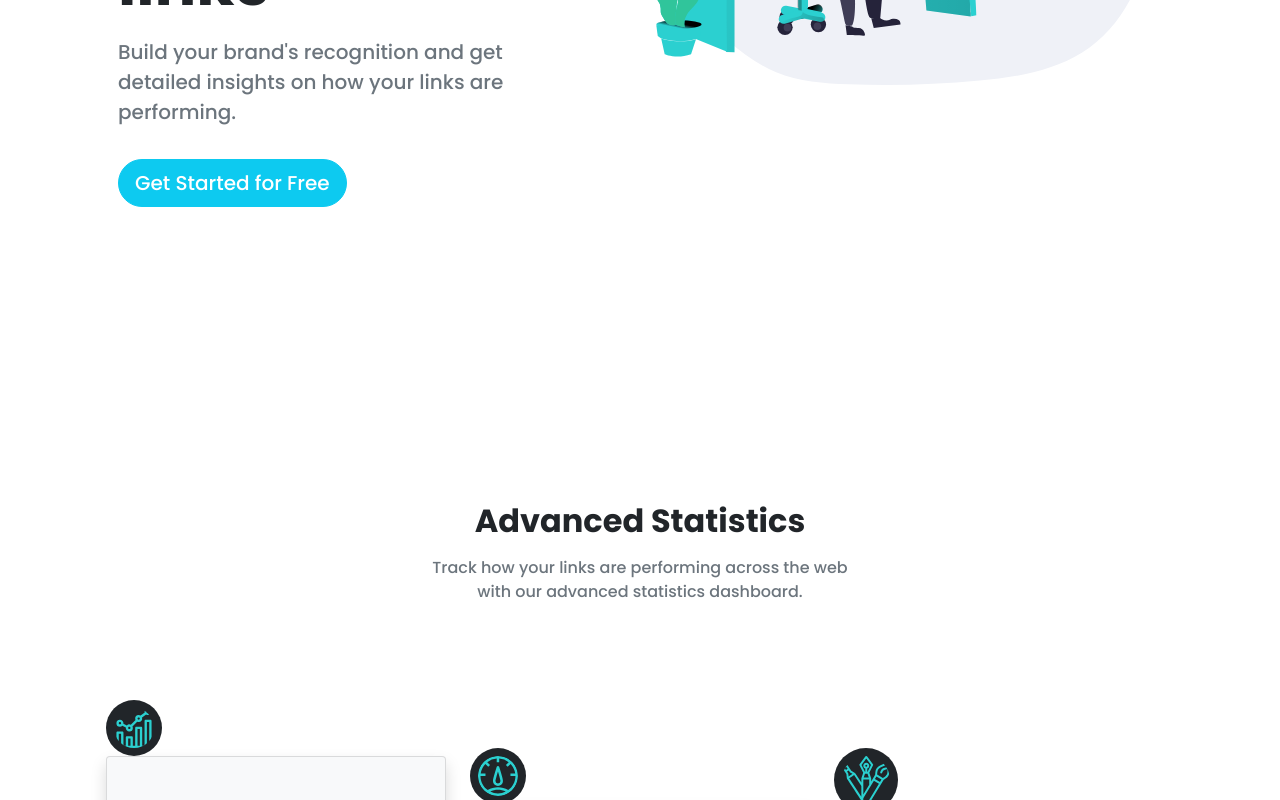
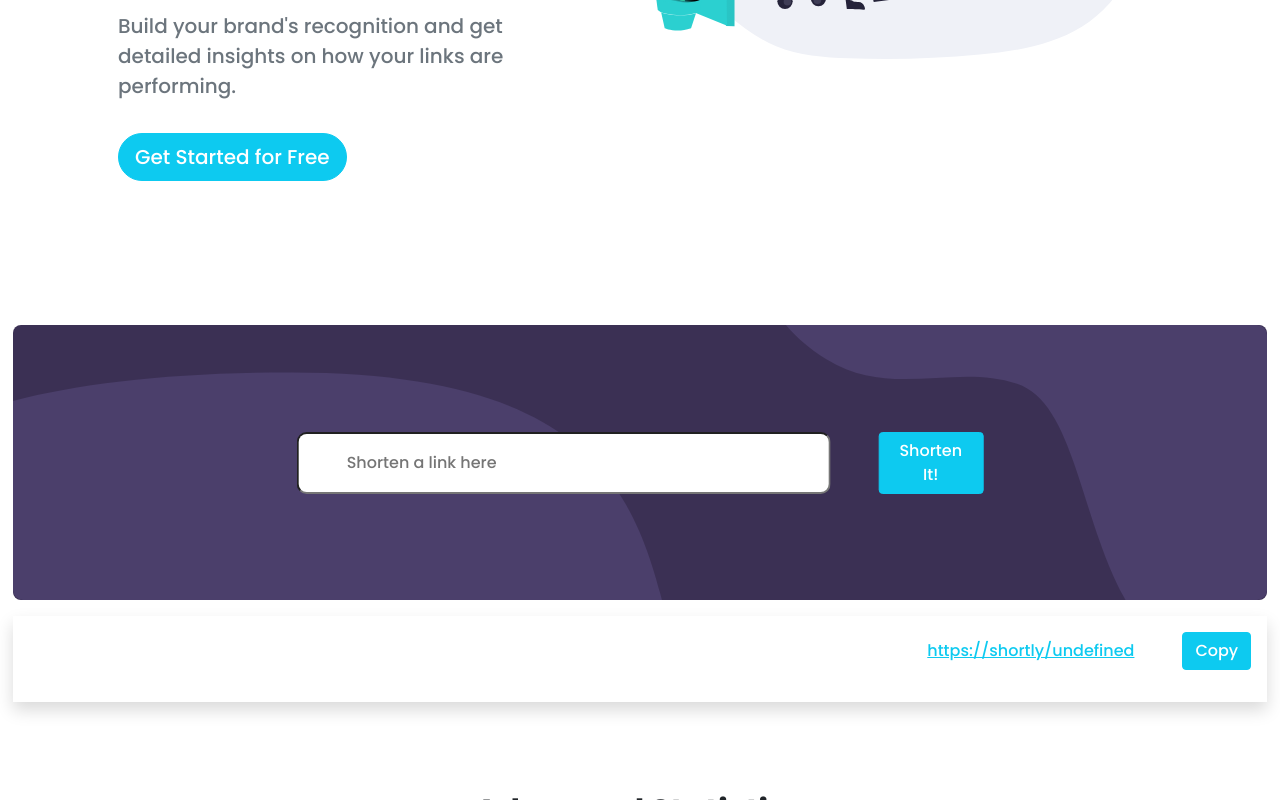
Before and after one commit to Kavyakavi09/Url-shortener-React-frontend, a React (Create React App) app: page / in a window 1280 px wide. Shown: the part 420-1220 px from the top of the page. Built offline with nearby package versions, Linux system fonts and the light colour scheme; the HTML template or start-up script is replaced by a standard one.

Commit message:
modified homepage

```diff
--- a/src/App.css
+++ b/src/App.css
@@ -34,6 +34,36 @@
   transform: translate(-50%, -50%);
 }
 
+.shortener {
+  background-color: hsl(257, 27%, 26%);
+  height: 17.188rem;
+  border-radius: 8px;
+  width: 98%;
+}
+
+.shortener img {
+  height: 17.188rem;
+  width: 100%;
+  border-radius: 10px;
+}
+
+.shortener .form {
+  position: absolute;
+  left: 50%;
+  top: 50%;
+  transform: translate(-50%, -50%);
+}
+
+.list {
+  list-style: none;
+}
+
+.input-box {
+  width: 550px !important;
+  border-radius: 10px;
+  outline: none;
+}
+
 @media only screen and (min-width: 320px) and (max-width: 430px) {
   .more-ft {
     font-size: 38px !important;
--- a/src/App.js
+++ b/src/App.js
@@ -6,6 +6,7 @@ import Home from './pages/Home';
 import Dashboard from './pages/Dashboard';
 
 import { BrowserRouter, Routes, Route } from 'react-router-dom';
+
 
 function App() {
   return (
--- a/src/components/Advanced.js
+++ b/src/components/Advanced.js
@@ -5,10 +5,12 @@ import fully from '../images/icon-fully-customizable.svg';
 
 function Advanced() {
   return (
-    <div className=''>
-      <div className='row'>
-        <div className='col-12 mx-auto'>
-          <h2 className='text-center fw-bold mb-3'>Advanced Statistics</h2>
+    <div className='mt-5 pt-5'>
+      <div className='row pt-5'>
+        <div className='col-12 mx-auto pt-5'>
+          <h2 className='text-center fw-bold mb-3 pt-5 pt-md-0'>
+            Advanced Statistics
+          </h2>
           <p className='text-center mb-5 text-secondary '>
             Track how your links are performing across the web <br /> with our
             advanced statistics dashboard.
--- a/src/components/ShowCase.js
+++ b/src/components/ShowCase.js
@@ -1,11 +1,12 @@
 import React from 'react';
+import { Link } from 'react-router-dom';
 import showcase from '../images/illustration-working.svg';
 
 function ShowCase() {
   return (
     <div>
-      <section className='mt-5'>
-        <div className='container mx-auto pt-5 min-vh-100'>
+      <section className='mt-5 mb-5 pt-5'>
+        <div className='container mx-auto pt-5'>
           <div className='row justify-content-md-space-between gap-5'>
             <div className='col-lg-5 pt-5 col-12 ps-4 ps-md-5 order-2 order-lg-1'>
               <h1 className='fw-bold more-ft'>More than just shorter links</h1>
@@ -14,9 +15,11 @@ function ShowCase() {
                 your links are performing.
               </p>
               <div className='text-center text-lg-start text-md-start'>
-                <button className='btn btn-info mt-3 text-white btn-lg rounded-pill mb-5 text-center'>
+                <Link
+                  to={'/dashboard'}
+                  className='btn btn-info mt-3 text-white btn-lg rounded-pill mb-5 text-center'>
                   Get Started for Free
-                </button>
+                </Link>
               </div>
             </div>
             <div className='col-lg-6 col-12 ps-4 ps-md-5 order-1 order-lg-2'>
--- a/src/pages/Dashboard.js
+++ b/src/pages/Dashboard.js
@@ -1,7 +1,7 @@
 import React from 'react';
 
 function Dashboard() {
-  return <div>Dashboard</div>;
+  return <div></div>;
 }
 
 export default Dashboard;
--- a/src/pages/Header.js
+++ b/src/pages/Header.js
@@ -7,7 +7,7 @@ function Header() {
   const [dash, setDash] = useState(false);
   return (
     <div>
-      <nav className='navbar navbar-expand-lg navbar-light bg-light ps-3'>
+      <nav className='navbar navbar-expand-lg navbar-light bg-light ps-3 fixed-top'>
         <div className='container'>
           <span className='navbar-brand mb-0 fs-2 fw-bold'>Shortly</span>
           <button
--- a/src/pages/Home.js
+++ b/src/pages/Home.js
@@ -3,11 +3,13 @@ import ShowCase from '../components/ShowCase';
 import Advanced from '../components/Advanced';
 import Boost from '../components/Boost';
 import Footer from '../components/Footer';
+import Shortener from '../pages/Shortener';
 
 function Home() {
   return (
     <div>
       <ShowCase />
+      <Shortener />
       <Advanced />
       <Boost />
       <Footer />
--- /dev/null
+++ b/src/pages/Shortener.js
@@ -0,0 +1,110 @@
+/* eslint-disable jsx-a11y/anchor-is-valid */
+import { useEffect, useState } from 'react';
+import bgMobile from '../images/bg-shorten-mobile.svg';
+import bgDesktop from '../images/bg-shorten-desktop.svg';
+import axios from 'axios';
+
+const getLocalStorage = () => {
+  let links = localStorage.getItem('links');
+
+  if (links) {
+    return JSON.parse(localStorage.getItem('links'));
+  } else {
+    return [];
+  }
+};
+
+export default function Shortener() {
+  const [longUrl, setLongUrl] = useState('');
+  const [links, setLinks] = useState(getLocalStorage());
+  const [buttonText, setButtonText] = useState('Copy');
+
+  const handleSubmit = (e) => {
+    e.preventDefault();
+
+    const shortenLink = async () => {
+      try {
+        let datas = await axios.post(
+          'https://shortly-urlshorten.herokuapp.com/api/createUrl',
+          { longUrl }
+        );
+
+        console.log(datas.data);
+
+        setLinks(datas.data);
+        setLongUrl('');
+      } catch (error) {
+        console.log(error);
+      }
+    };
+    shortenLink();
+  };
+
+  const handleCopy = () => {
+    navigator.clipboard.writeText(
+      `https://shortly-urlshorten.herokuapp.com/api/${links.shortUrl}`
+    );
+    setButtonText('Copied!');
+  };
+
+  // To load links when setting links in local storage
+  useEffect(() => {
+    localStorage.setItem('links', JSON.stringify(links));
+  }, [links]);
+
+  return (
+    <div className='pt-2 pt-md-5 mb-5 mb-md-0'>
+      <section className='shortener position-relative mx-auto mb-5'>
+        <picture>
+          <source media='(min-width: 768px)' srcSet={bgDesktop} />
+          <img src={bgMobile} alt='backround' />
+        </picture>
+
+        <form className='form mx-auto' onSubmit={handleSubmit}>
+          <div className='d-flex flex-column flex-md-row'>
+            <input
+              type='url'
+              placeholder='Shorten a link here'
+              className='py-2 px-5 mb-2 mb-md-0 input-box'
+              value={longUrl}
+              onChange={(e) => setLongUrl(e.target.value)}
+            />
+            <button
+              type='submit'
+              className='btn btn-info rounded-5 text-white ms-md-5'
+              onClick={handleSubmit}>
+              Shorten It!
+            </button>
+          </div>
+        </form>
+
+        <div className='d-flex flex-column align-items-center justify-content-center bg-white text-center flex-md-row justify-content-md-between p-3 mt-3 rounded-lg-5 shadow'>
+          <article className='long url' style={{ width: '20rem' }}>
+            <h6 className='mb-3 mb-md-0 text-break'>{links.longUrl}</h6>
+          </article>
+
+          <article>
+            <ul className='d-md-flex align-items-md-center list'>
+              <li className='me-md-5'>
+                <a
+                  className='text-info'
+                  href={`https://shortly-urlshorten.herokuapp.com/api/${links.shortUrl}`}
+                  target={'_blank'}
+                  rel='noreferrer'>
+                  {`https://shortly/${links.shortUrl}`}
+                </a>
+              </li>
+              <li>
+                <button
+                  onClick={handleCopy}
+                  className='btn btn-info rounded-lg-pill text-white text-sm'>
+                  {buttonText}
+                </button>
+              </li>
+            </ul>
+          </article>
+        </div>
+      </section>
+    </div>
+  );
+}
```
